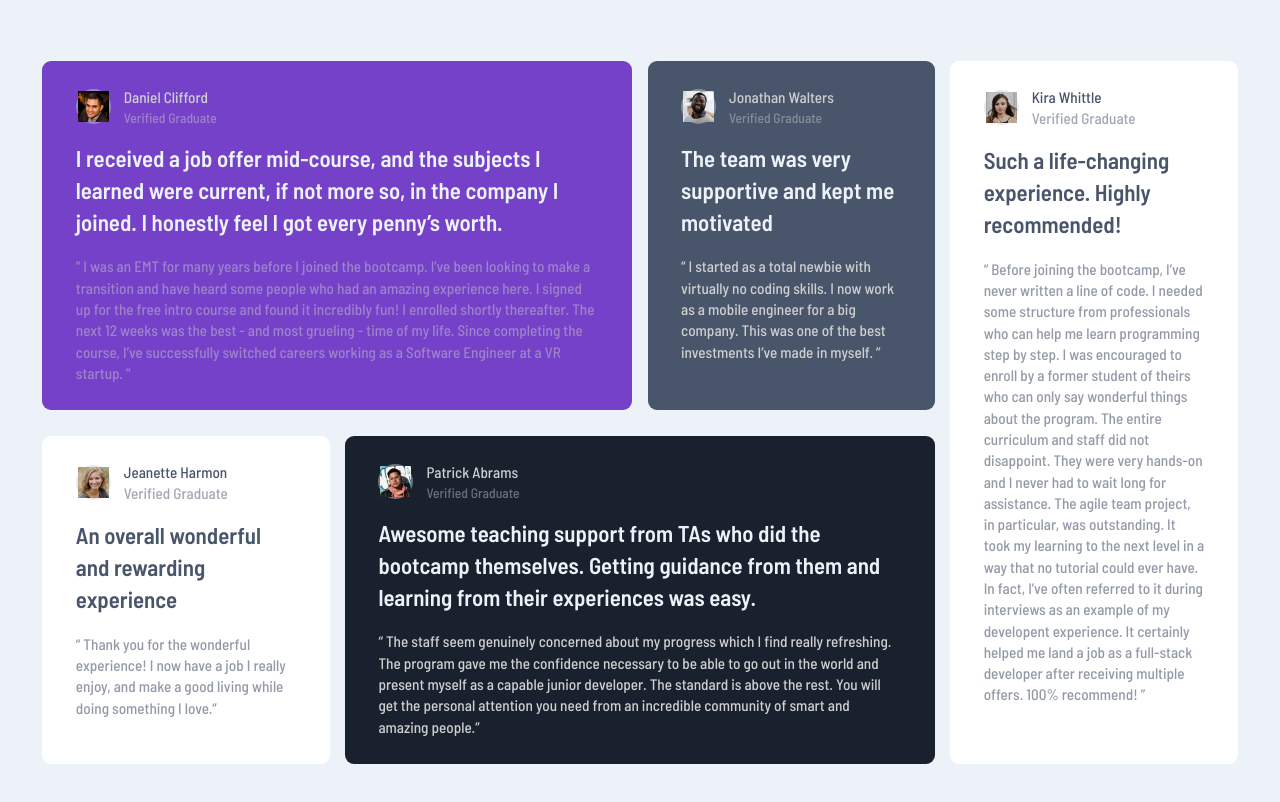
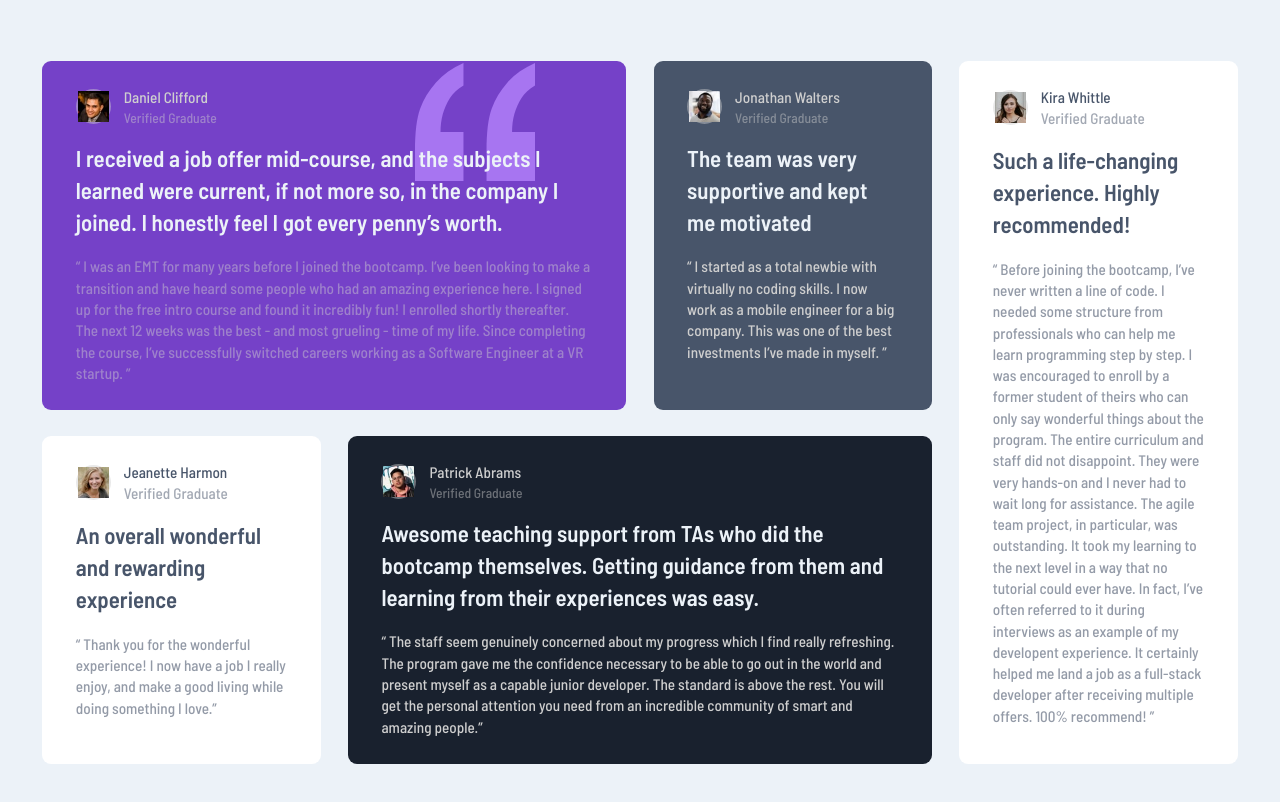
Before and after one commit to quest82/frontend_mentor_projects, a plain HTML site: page Testimonials_Grid_Section_Main/index.html in a window 1280 px wide. Drawn offline with Linux system fonts and the light colour scheme.

Commit message:
Added quotes background image to box_1

```diff
--- a/Testimonials_Grid_Section_Main/style.css
+++ b/Testimonials_Grid_Section_Main/style.css
@@ -137,6 +137,10 @@ body {
 
 .testimonial__card__1 {
 	background-color: var(--clr-violet);
+	background-image: url(./testimonials-grid-section-main/images/bg-pattern-quotation.svg);
+	background-repeat: no-repeat;
+	background-position: 14em 2px;
+	background-size: 120px;
 }
 
 .testimonial__card__2 {
@@ -234,11 +238,15 @@ DESKTOP VIEW
 
 	.testimonals--grid {
 		grid-template-columns: repeat(4, 1fr);
-		column-gap: 1em;
+		column-gap: 1.8em;
 	}
 
 	.testimonial__card__1 {
 		grid-column: 1/3;
+		background-image: url(./testimonials-grid-section-main/images/bg-pattern-quotation.svg);
+		background-repeat: no-repeat;
+		background-position: 24.5em 2px;
+		background-size: 120px;
 	}
 
 	.testimonial__card__4 {
```
